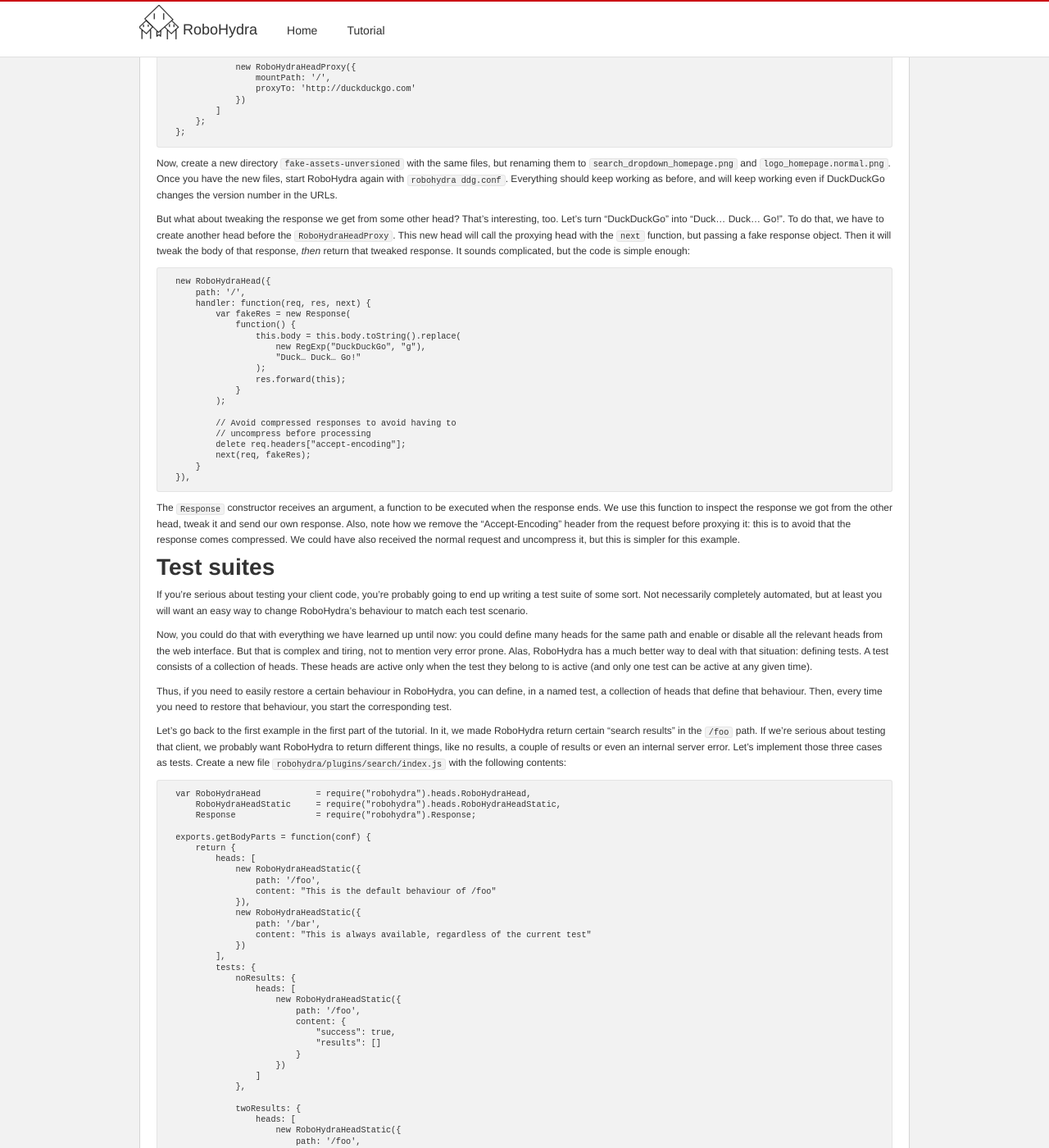
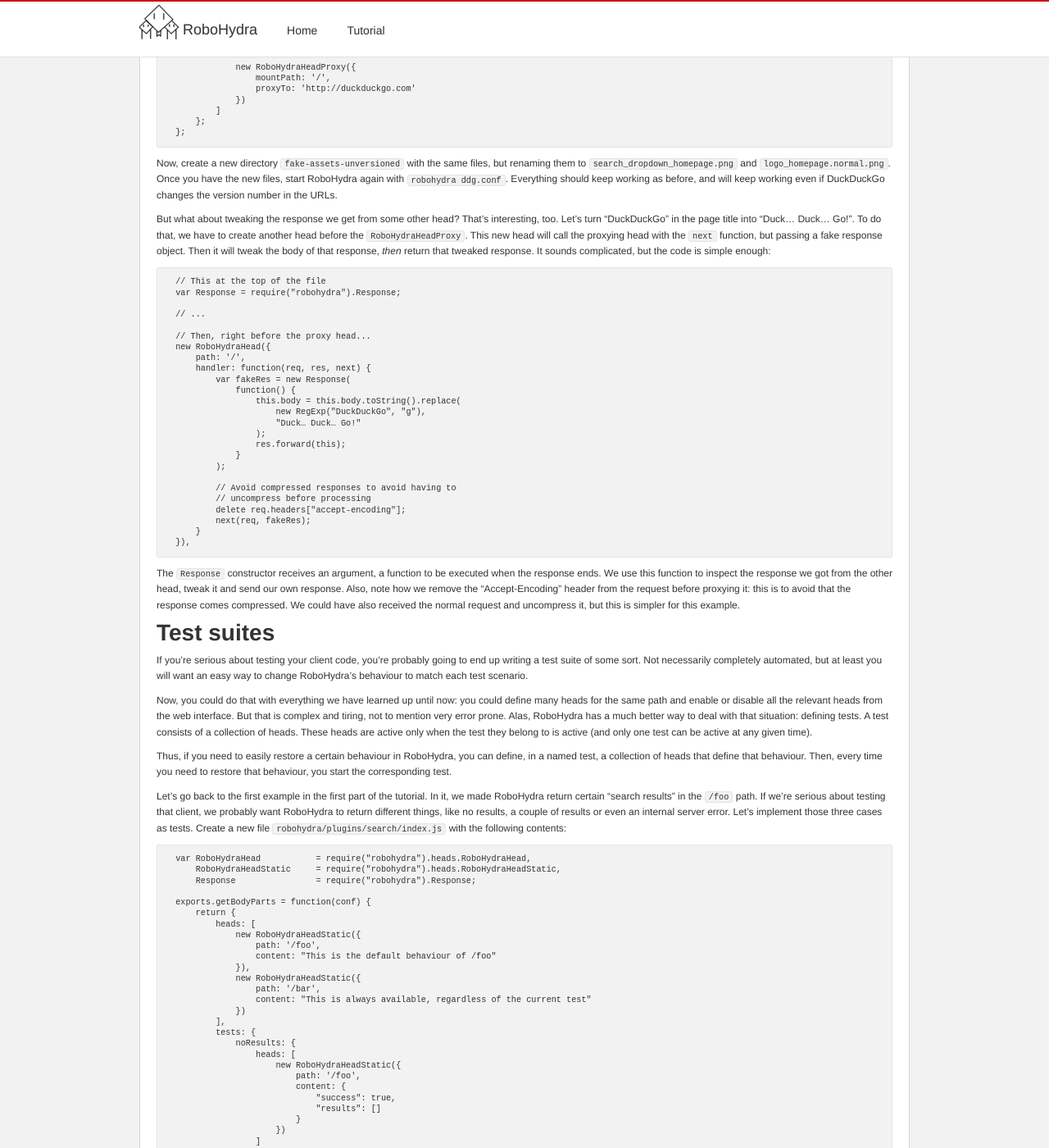
Before and after one commit to robohydra/robohydra, a Jekyll site: the page built from tutorial/advanced/index.md, in a window 1280 px wide and 1400 px high, scrolled down 596 px. Shown: the whole window at 82% size. Built offline with Jekyll 4.4.1, drawn with Linux system fonts in a browser that asks for light colours; some of the changed text lies outside the part shown.

Commit message:
Small tweak/improvement in the advanced tutorial

```diff
--- a/tutorial/advanced/index.md
+++ b/tutorial/advanced/index.md
@@ -68,13 +68,20 @@ working as before, and will keep working even if DuckDuckGo changes
 the version number in the URLs.
 
 But what about tweaking the response we get from some other head?
-That's interesting, too. Let's turn "DuckDuckGo" into "Duck… Duck…
-Go!". To do that, we have to create another head before the
-`RoboHydraHeadProxy`. This new head will call the proxying head with
-the `next` function, but passing a fake response object. Then it will
-tweak the body of that response, _then_ return that tweaked
-response. It sounds complicated, but the code is simple enough:
+That's interesting, too. Let's turn "DuckDuckGo" in the page title
+into "Duck… Duck… Go!". To do that, we have to create another head
+before the `RoboHydraHeadProxy`. This new head will call the proxying
+head with the `next` function, but passing a fake response
+object. Then it will tweak the body of that response, _then_ return
+that tweaked response. It sounds complicated, but the code is simple
+enough:
 
+      // This at the top of the file
+      var Response = require("robohydra").Response;
+
+      // ...
+
+      // Then, right before the proxy head...
       new RoboHydraHead({
           path: '/',
           handler: function(req, res, next) {
@@ -181,7 +188,7 @@ those three cases as tests. Create a new file
                   },
 
                   serverProblems: {
-                      description: "Make a search with any non-empty search term. The client should show some error messaging stating the server couldn't fulfill the request or wasn't available",
+                      instructions: "Make a search with any non-empty search term. The client should show some error messaging stating the server couldn't fulfill the request or wasn't available",
                       heads: [
                           new RoboHydraHead({
                               path: '/.*',
@@ -254,7 +261,7 @@ new test, `nonAsciiSearchTerm`, with the following definition:
                               handler: function(req, res) {
                                   assert.equal(req.getParams.q,
                                                "blåbærsyltetøy",
-                                               Character encoding should be ok");
+                                               "Character encoding should be ok");
 
                                   res.headers['content-type'] =
                                       'application/json; charset=utf-8';
```
Also changed, not shown: other parts of tutorial/advanced/index.md (+9 -7 lines).
